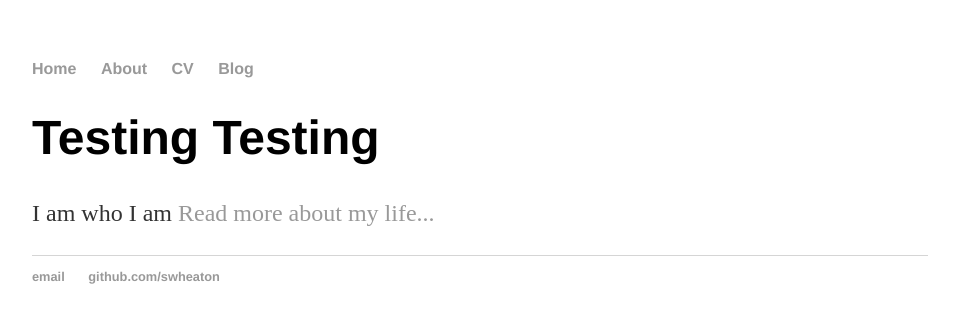
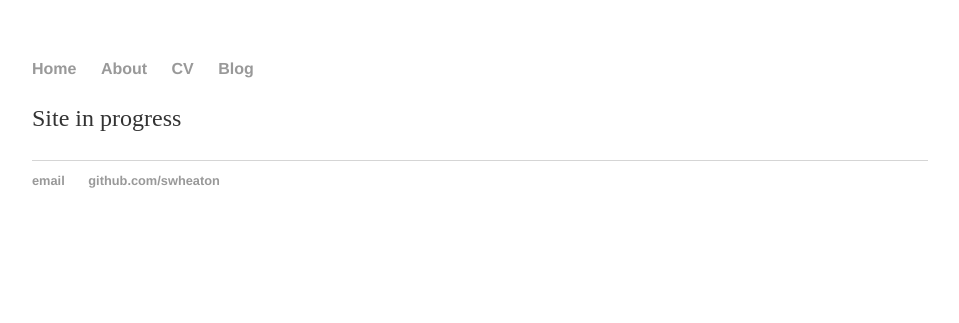
Before and after one commit to swheaton/old-webpage, a Jekyll site: the page built from index.html, in a window 1280 px wide. Shown: the top 323 px of the page, without its empty margins (160-1119 px from the left). Built offline with Jekyll 4.4.1, drawn with Linux system fonts in a browser that asks for light colours.

Commit message:
Change page title and WIP text

```diff
--- a/index.html
+++ b/index.html
@@ -1,8 +1,7 @@
 ---
 layout: default
-title: TESTING
+title: Stuart Wheaton
 ---
 <div class="blurb">
-	<h1>Testing Testing</h1>
-	<p>I am who I am <a href="/about">Read more about my life...</a></p>
+	<p>Site in progress</p>
 </div><!-- /.blurb -->
```
